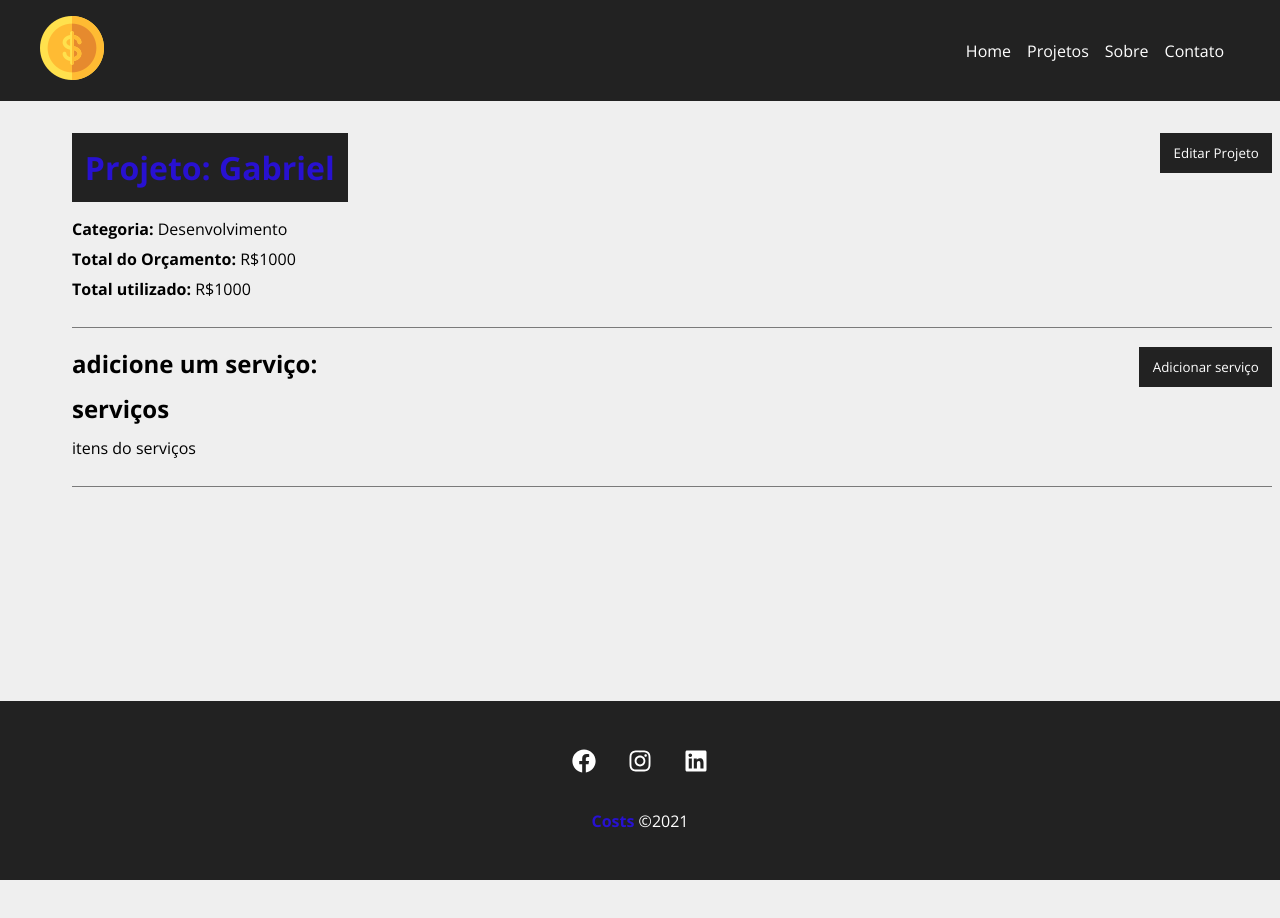
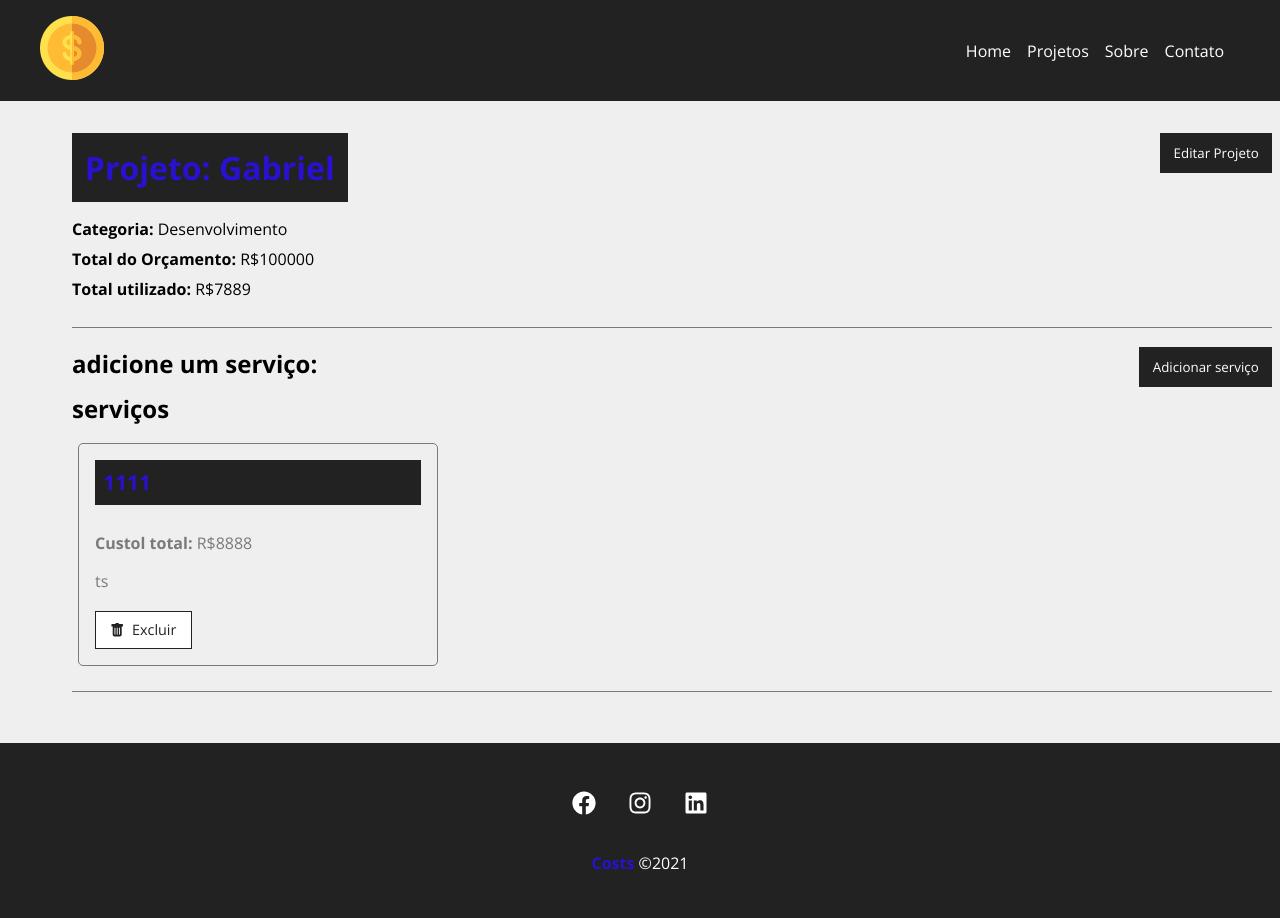
Before and after one commit to ArtroxGabriel/costs, a React (Create React App) app: page /project/1 in a window 1280 px wide. Shown: the top 918 px of the page. Before the commit the page ends 880 px from the top, so only its background shows below. Built offline with nearby package versions, Linux system fonts and the light colour scheme; data requests are answered from the project's data file.

Commit message:
FINALIZANDO O PROJETO

```diff
--- a/db.json
+++ b/db.json
@@ -2,24 +2,18 @@
   "projects": [
     {
       "name": "Gabriel",
-      "budget": "1000",
+      "budget": "100000",
       "category": {
         "id": "2",
         "name": "Desenvolvimento"
       },
-      "cost": 1000,
+      "cost": 7889,
       "services": [
         {
-          "name": "Mileide casamento",
-          "cost": "999",
-          "description": "te amo amor",
-          "id": "e6f77fad-bc76-4899-8971-ee5a9b015fc9"
-        },
-        {
-          "cost": "1",
-          "name": "aaa",
-          "description": "sss",
-          "id": "ac45c4db-495d-40ab-b597-1239eebe0996"
+          "name": "1111",
+          "cost": "8888",
+          "description": "ts",
+          "id": "85285a44-d350-4ade-bddd-8efc96000713"
         }
       ],
       "id": 1
--- a/src/components/pages/Project.js
+++ b/src/components/pages/Project.js
@@ -10,11 +10,13 @@ import Container from "../layout/Container";
 import ProjectForm from "../project/ProjectForm";
 import Message from "../layout/Message";
 import ServiceForm from "../service/ServiceForm";
+import ServiceCard from "../service/ServiceCard";
 
 function Project() {
   const { id } = useParams();
 
   const [project, setProject] = useState([]);
+  const [services, setServices] = useState([]);
   const [showProjectForm, setShowProjectForm] = useState(false);
   const [showServiceForm, setShowServiceForm] = useState(false);
   const [message, setMessage] = useState();
@@ -31,6 +33,7 @@ function Project() {
         .then((resp) => resp.json())
         .then((data) => {
           setProject(data);
+          setServices(data.services);
         })
         .catch((error) => console.log(error));
     }, 1000);
@@ -62,8 +65,8 @@ function Project() {
       .catch((error) => console.log(error));
   }
 
-  function createService(service) {
-    setMessage('');
+  function createService(project) {
+    setMessage("");
     const lastService = project.services[project.services.length - 1];
     lastService.id = uuidv4();
 
@@ -88,14 +91,37 @@ function Project() {
         "content-Type": "application/json",
       },
       body: JSON.stringify(project),
-    }).then((resp) => resp.json())
-    .then(data => {
-      //exibir algo
+    })
+      .then((resp) => resp.json())
+      .then((data) => {
+        setShowServiceForm(false);
+      })
+      .catch((err) => console.log(err));
+  }
+  function removeService(id, cost) {
+    const servicesUpdated = project.services.filter(
+      (service) => service.id !== id
+    );
 
+    const projectUpdated = project;
+    projectUpdated.services = servicesUpdated;
+    projectUpdated.cost = parseFloat(project.cost) - parseFloat(cost);
+
+    fetch(`http://localhost:5000/projects/${projectUpdated.id}`, {
+      method: "PATCH",
+      headers: {
+        "content-Type": "application/json",
+      },
+      body: JSON.stringify(projectUpdated),
     })
-    .catch( err => console.log(err));
+      .then((resp) => resp.json())
+      .then((data) => {
+        setProject(projectUpdated);
+        setServices(servicesUpdated);
+        setMessage("Serviço removido com sucesso!");
+      })
+      .catch((err) => console.log(err));
   }
-
   function toggleProjectForm() {
     setShowProjectForm(!showProjectForm);
   }
@@ -154,7 +180,20 @@ function Project() {
               </div>
               <h2>serviços</h2>
               <Container customClass="start">
-                <p>itens do serviços</p>
+                {services.length > 0 &&
+                  services.map((service) => (
+                    <ServiceCard
+                      id={service.id}
+                      name={service.name}
+                      cost={service.cost}
+                      description={service.description}
+                      key={service.id}
+                      handleRemove={removeService}
+                    />
+                  ))}
+                {services.length === 0 && (
+                  <p>Não há nenhum serviço cadastrado</p>
+                )}
               </Container>
             </div>
           </Container>
--- /dev/null
+++ b/src/components/service/ServiceCard.js
@@ -0,0 +1,27 @@
+import styles from "../project/ProjectCard.module.css";
+import { BsFillTrashFill } from "react-icons/bs";
+
+function ServiceCard({ id, name, cost, description, handleRemove }) {
+  const remove = (e) => {
+    e.preventDefault();
+    handleRemove(id, cost);
+
+  };
+  return (
+    <div className={styles.project_card}>
+      <h4>{name}</h4>
+      <p>
+        <span>Custol total:</span> R${cost}
+      </p>
+      <p>{description}</p>
+      <div className={styles.project_card_action}>
+        <button onClick={remove}>
+            <BsFillTrashFill />
+            Excluir
+        </button>
+      </div>
+    </div>
+  );
+}
+
+export default ServiceCard;
```
Also changed, not shown: src/components/service/ServiceForm.module.css (deleted).
